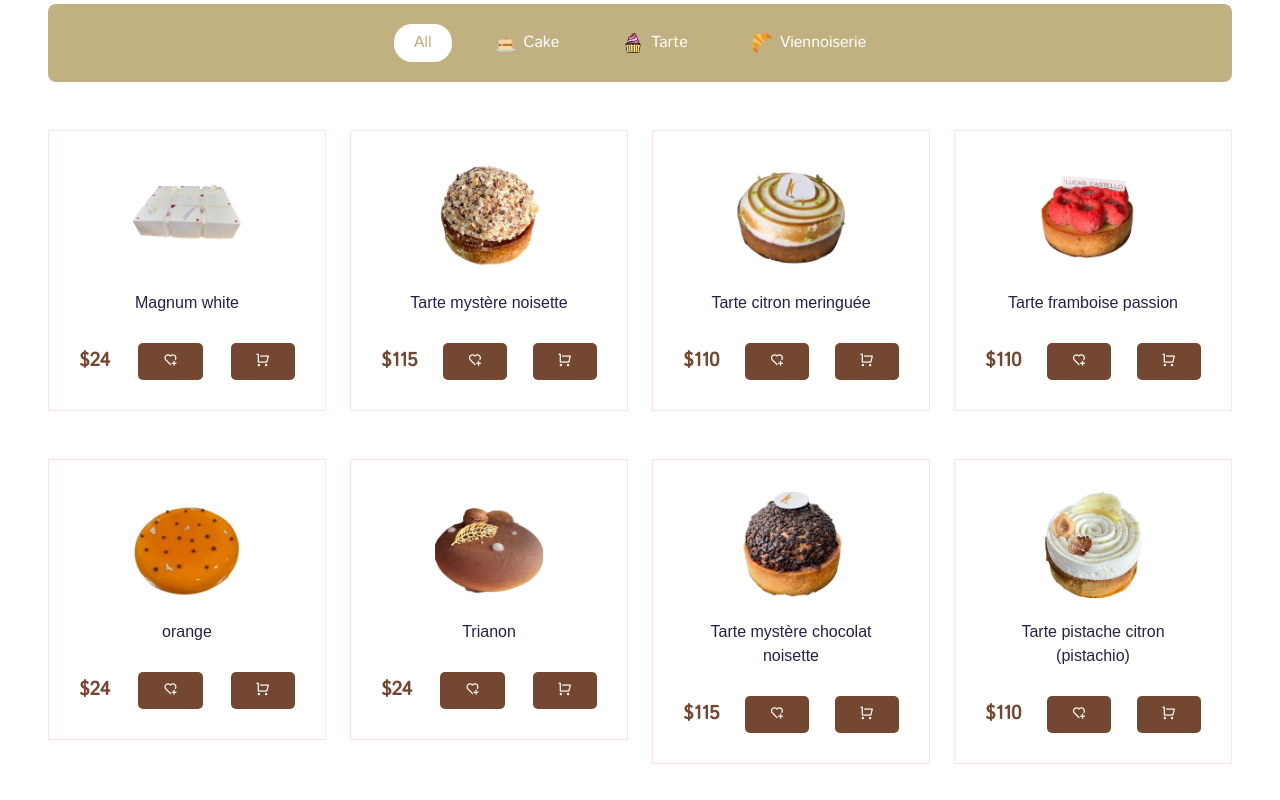
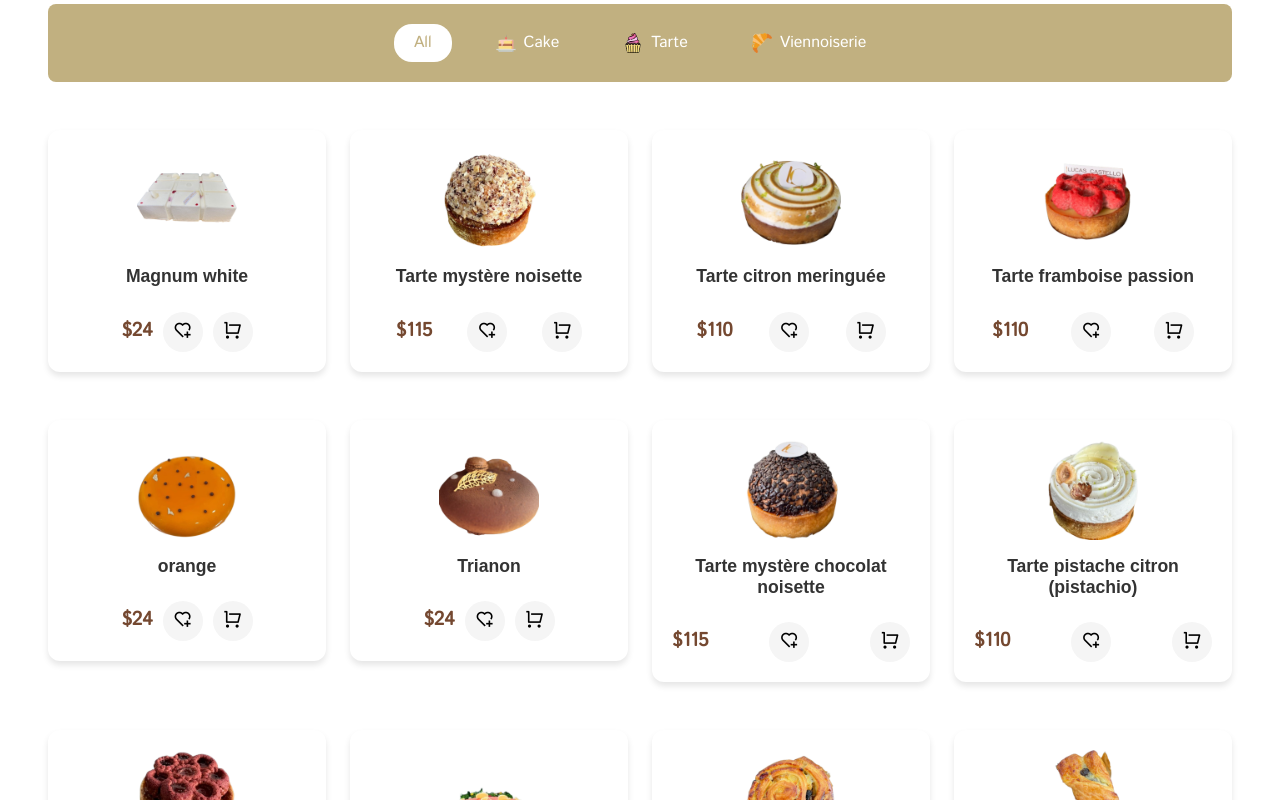
Before and after one commit to amina23aks/lucas, a React (Create React App) app: page /home in a window 1280 px wide. Shown: the part 1980-2780 px from the top of the page. Built offline with nearby package versions, Linux system fonts and the light colour scheme; a web font is replaced by a local one.

Commit message:
update button and product cart div

```diff
--- a/src/components/UI/product-card/ProductCard.jsx
+++ b/src/components/UI/product-card/ProductCard.jsx
@@ -1,20 +1,16 @@
 import React from "react";
-
 import "../../../styles/product-card.css";
-
 import { Link } from "react-router-dom";
-
 import { useDispatch } from "react-redux";
 import { cartActions } from "../../../store/shopping-cart/cartSlice";
-import { favoritesActions } from "../../../store/favoritesSlice"; // Import favorites actions
-
+import { favoritesActions } from "../../../store/favoritesSlice";
 
 const ProductCard = (props) => {
   const { id, title, image01, price } = props.item;
   const dispatch = useDispatch();
 
   const toggleFavorite = () => {
-    dispatch(favoritesActions.addFavorite(props.item)); // Correctly pass `props.item`
+    dispatch(favoritesActions.addFavorite(props.item));
   };
 
   const addToCart = () => {
@@ -31,20 +27,20 @@ const ProductCard = (props) => {
   return (
     <div className="product__item">
       <div className="product__img">
-        <img src={image01} alt="product-img" className="w-50" />
+        <img src={image01} alt="product-img" />
       </div>
 
       <div className="product__content">
-        <h5>
+        <h5 className="product__title">
           <Link to={`/foods/${id}`}>{title}</Link>
         </h5>
-        <div className=" d-flex align-items-center justify-content-between ">
+        <div className="product__details">
           <span className="product__price">${price}</span>
           <button className="favorite-btn" onClick={toggleFavorite}>
-          <i class="ri-heart-add-line"></i> {/* Favorite Icon */}
+            <i className="ri-heart-add-line"></i>
           </button>
           <button className="addTOCart__btn" onClick={addToCart}>
-            <i className="ri-shopping-cart-line"></i> {/* Cart Icon */}
+            <i className="ri-shopping-cart-line"></i>
           </button>
         </div>
       </div>
--- a/src/pages/Cart.jsx
+++ b/src/pages/Cart.jsx
@@ -43,10 +43,10 @@ const Cart = () => {
                 </h6>
                 <p>Taxes and shipping will calculate at checkout</p>
                 <div className="cart__page-btn">
-                  <button className="addTOCart__btn me-4">
+                  <button className="addTOCart__btnC me-4">
                     <Link to="/Menu">Continue Shopping</Link>
                   </button>
-                  <button className="addTOCart__btn">
+                  <button className="addTOCart__btnC">
                     <Link to="/checkout">Proceed to checkout</Link>
                   </button>
                 </div>
--- a/src/pages/FoodDetails.jsx
+++ b/src/pages/FoodDetails.jsx
@@ -107,10 +107,10 @@ const FoodDetails = () => {
                   Category: <span>{category}</span>
                 </p>
                 <div className="d-flex align-items-center gap-3">
-                  <button className="favorite-btn" onClick={toggleFavorite}>
+                  <button className="favorite-btnD" onClick={toggleFavorite}>
                     <i className="ri-heart-add-line"></i> Add to Favorites
                   </button>
-                  <button className="addTOCart__btn" onClick={addToCart}>
+                  <button className="addTOCart__btnD" onClick={addToCart}>
                     <i className="ri-shopping-cart-line"></i> Add to Cart
                   </button>
                 </div>
@@ -164,7 +164,7 @@ const FoodDetails = () => {
                         required
                       />
                     </div>
-                    <button type="submit" className="addTOCart__btn">
+                    <button type="submit" className="submit">
                       Submit
                     </button>
                   </form>
--- a/src/styles/favorite.css
+++ b/src/styles/favorite.css
@@ -42,18 +42,7 @@
 .remove-btn:hover {
   background-color: #c1b080;
 }
-.favorite-btn{
-  border: none;
-  padding: 7px 25px;
-  background: #744830;
-  color: #fff;
-  border-radius: 5px;
-  font-size: 0.9rem;
-  transition: 0.3s;
-}
-.favorite-btn:hover{
-  background-color: #c1b080;
-}
+
 
 
 @media only screen and (max-width: 992px) {
--- a/src/styles/product-card.css
+++ b/src/styles/product-card.css
@@ -1,35 +1,114 @@
+/* Product Card Container */
 .product__item {
-  border: 1px solid #fde4e4;
+  display: flex;
+  flex-direction: column;
+  justify-content: space-between;
+  align-items: center;
+  border-radius: 12px;
+  overflow: hidden;
+  background: #fff;
+  box-shadow: 0 4px 6px rgba(0, 0, 0, 0.1);
+  transition: transform 0.3s, box-shadow 0.3s;
+  width: 100%;
+  max-width: 300px; /* Ensure uniform card size */
+  margin: 0 auto;
+  padding: 20px;
   text-align: center;
-  padding: 30px;
   cursor: pointer;
 }
 
-.product__img {
-  margin-bottom: 20px;
-  transition: 0.4s;
+.product__item:hover {
+  transform: translateY(-8px);
+  box-shadow: 0 8px 15px rgba(0, 0, 0, 0.15);
 }
 
-.product__img:hover {
-  transform: scale(1.2);
+/* Product Image */
+.product__img {
+  width: 100%;
+  height: 100px;
+  display: flex;
+  justify-content: center;
+  align-items: center;
+  overflow: hidden;
+  margin-bottom: 1rem;
 }
 
-.product__content h5 a {
-  color: #212245;
-  font-size: 1rem;
+.product__img img {
+  max-width: 100%;
+  max-height: 100%;
+  transition: transform 0.4s;
 }
 
-.product__content h5 {
-  margin-bottom: 30px;
+.product__img:hover img {
+  transform: scale(1.1);
+}
+
+/* Product Content */
+.product__content {
+  display: flex;
+  flex-direction: column;
+  align-items: center;
+}
+
+.product__title {
+  font-size: 1.1rem;
+  font-weight: bold;
+  margin-bottom: 0.5rem;
+  color: #333;
+}
+
+.product__title a {
+  color: inherit;
+  text-decoration: none;
+  transition: color 0.3s;
+}
+
+.product__title a:hover {
+  color: #744830;
+}
+
+.product__details {
+  display: flex;
+  align-items: center;
+  justify-content: space-between;
+  gap: 10px;
+  width: 100%;
+  margin-top: 1rem;
 }
 
 .product__price {
-  font-weight: 600;
+  font-weight: bold;
   font-size: 1.2rem;
   color: #744830;
 }
 
+/* Buttons */
+.favorite-btn,
 .addTOCart__btn {
+  border: none;
+  background: #f5f5f5;
+  border-radius: 50%;
+  width: 40px;
+  height: 40px;
+  display: flex;
+  align-items: center;
+  justify-content: center;
+  transition: background-color 0.3s, transform 0.3s;
+  font-size: 1.2rem;
+  cursor: pointer;
+}
+
+.favorite-btn:hover,
+.addTOCart__btn:hover {
+  background: #744830;
+  color: #fff;
+  transform: scale(1.1);
+}
+
+.addTOCart__btnD,
+.favorite-btnD,
+.submit,
+.addTOCart__btnC {
   border: none;
   padding: 7px 25px;
   background: #744830;
@@ -38,20 +117,38 @@
   font-size: 0.9rem;
   transition: 0.3s;
 }
-.addTOCart__btn:hover{
+.addTOCart__btnD:hover,
+.favorite-btnD:hover,
+.submit:hover,
+.addTOCart__btnC:hover {
   background-color: #c1b080;
 }
 
 
+
+
+
 @media only screen and (max-width: 992px) {
-  .product__content h5 a {
-    font-size: 0.8rem;
+  .product__item {
+    max-width: 90%; /* Adjust size for smaller screens */
   }
-  .product__item {
-    padding: 20px;
+
+  .product__img {
+    height: 150px;
   }
-  .addTOCart__btn {
+
+  .product__title {
+    font-size: 0.9rem;
+  }
+
+  .product__price {
+    font-size: 1rem;
+  }
+  .addTOCart__btnD,
+  .favorite-btnD,
+  .submit {
     padding: 5px 15px;
     font-size: 0.7rem;
   }
+
 }
```
